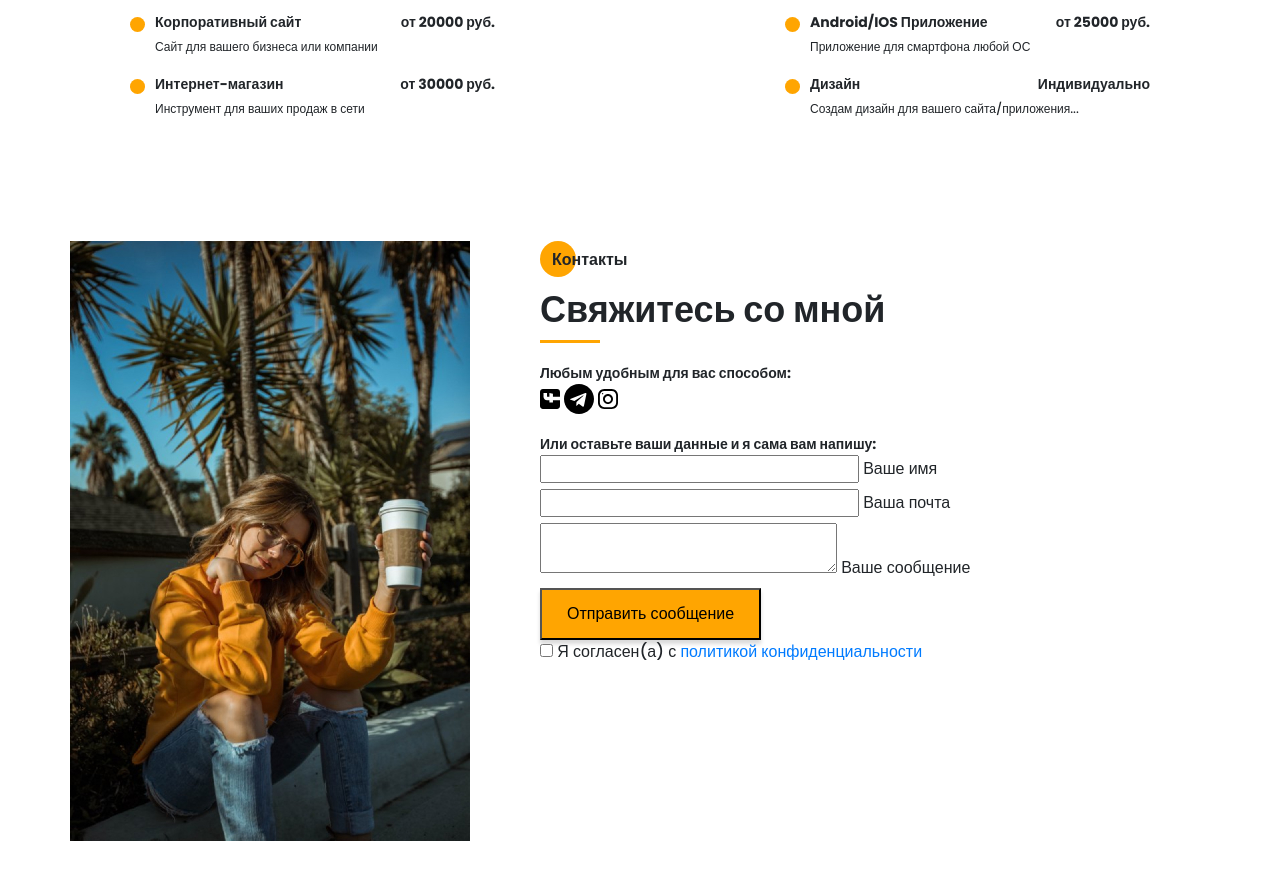
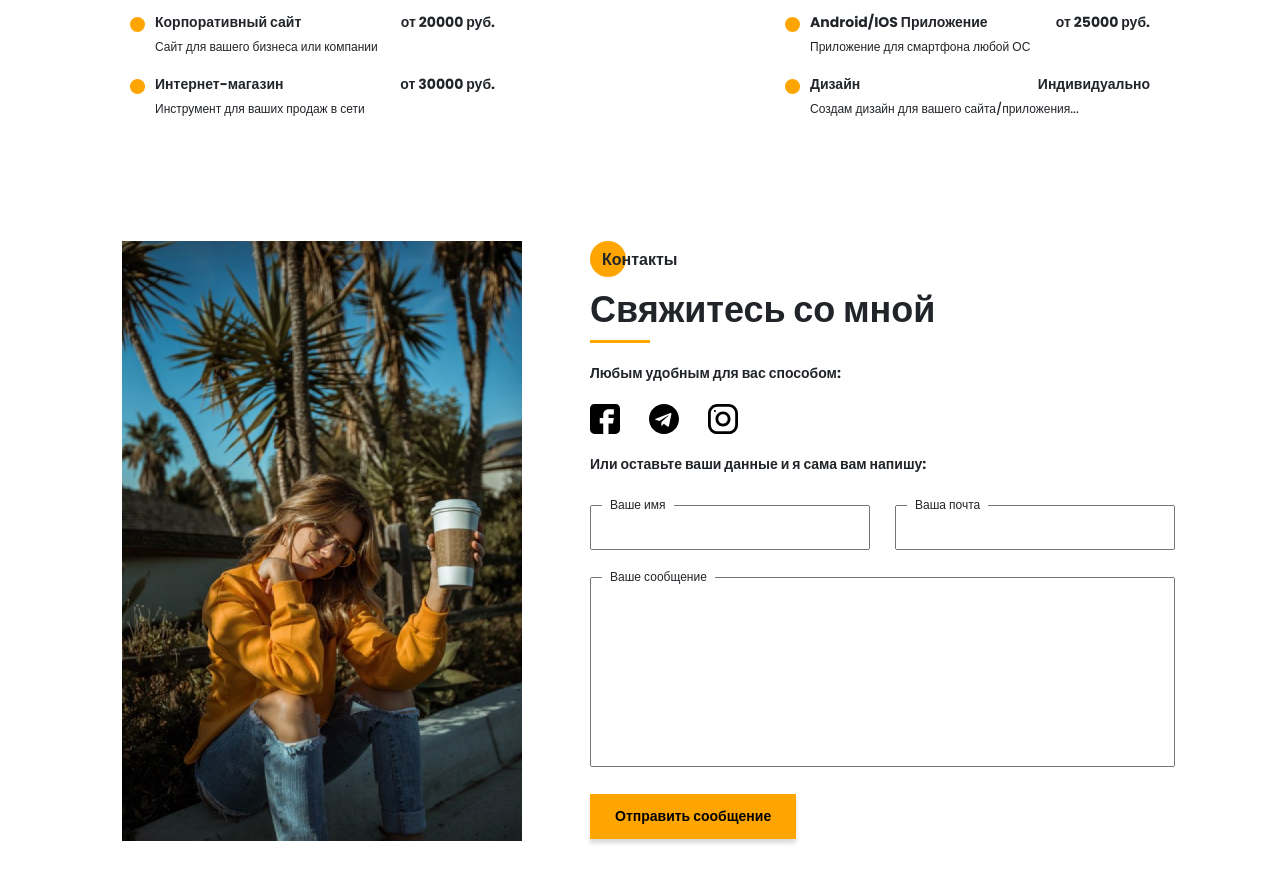
Before and after one commit to PavelTerekhov/portfolio, a plain HTML site: page src/index.html in a window 1280 px wide. Shown: the part 4485-5368 px from the top of the page. Drawn offline with nearby package versions, Linux system fonts and the light colour scheme; files that its build step writes are made by us from their sources; files whose address does not match are found by name.

Commit message:
added style in _contacts.scss

```diff
--- a/src/index.html
+++ b/src/index.html
@@ -457,13 +457,13 @@
                     </div>
                     <div class="contacts__social">
                         <a href="#" class="contacts__link">
-                            <img src="icons/social/facebook.svg" alt="facebook">
+                            <img src="icons/social/Facebook-deg.svg" alt="facebook">
                         </a>
                         <a href="#" class="contacts__link">
                             <img src="icons/social/telegram.svg" alt="telegram">
                         </a>
                         <a href="#" class="contacts__link">
-                            <img src="icons/social/instagram.svg" alt="instagram">
+                            <img src="icons/social/instagram-deg.svg" alt="instagram">
                         </a>
                     </div>
                     <div class="title title_fz14 contacts__text">
@@ -486,10 +486,6 @@
                         </div>
                         <div class="contacts__triggers">
                             <button class="contacts__btn btn">Отправить сообщение</button>
-                            <div class="contacts__policy">
-                                <input required type="checkbox">
-                                <span>Я согласен(а) с <a href="/policy.html">политикой конфиденциальности</a></span>
-                            </div>
                         </div>
                     </form>
                 </div>
--- a/src/sass/blocks/_contacts.scss
+++ b/src/sass/blocks/_contacts.scss
@@ -1,12 +1,11 @@
 .contacts {
-    padding-top: 120px;
+    padding: 120px 0 90px 0;
     &__wrapper {
+        padding: 0 35px 0 52px;
         display: grid;
-        grid-template-columns: 400px 670px;
-        grid-template-rows: minmax(245px, auto) minmax(255px, auto);
-        grid-auto-rows: minmax(245px, auto);
-        column-gap: 70px;
-        row-gap: 40px;
+        grid-template-columns: 400px 585px;
+        justify-content: space-between;
+
     }
     &__photo {
         grid-row: 1/3;
@@ -25,8 +24,57 @@
         padding: 1px 0 0 12px;
         @include before_circle;
     }
-    &__text {
+    &__text, &__social {
         margin-top: 20px;
+    }
+    &__link {
+        margin-right: 25px;
+        img {
+            max-width: 30px;
+            max-height: 30px;
+        }
+    }
+    &__form {
+        margin-top: 30px;
+        display: grid;
+        grid-template: 45px 190px 45px / repeat(2, 280px);
+        justify-content: space-between;
+        row-gap: 27px;
+        label {
+            position: absolute;
+            height: 18px;
+            padding: 0 8px;
+            background-color: #fff;
+            font-size: 12px;
+            display: block;
+            margin-bottom: 0;
+            top: -9px;
+            left: 12px;
+        }
+    }
+    &__input {
+        position: relative;
+        input {
+            width: 100%;
+            height: 100%;
+            padding-left: 0 20px;
+            font-size: 12px;
+        }
+    }
+    &__textarea {
+        position: relative;
+        grid-column: 1 / 3;
+        textarea {
+            width: 100%;
+            height: 100%;
+            resize: none;
+            padding: 20px;
+            font-size: 12px;
+        }
+    }
+    &__btn  {
+        border: none;
+        font-weight: bold;
         font-size: 14px;
         line-height: 21px;
     }
```
Also changed, not shown: dist/index.html (+1 -1 lines), dist/css/style.min.css, dist/icons/Facebook-degrin.svg (added), dist/icons/Facebook.svg (added), dist/icons/Instagram-deg.svg (added), dist/icons/Instagram.svg (added), dist/icons/social/Facebook-deg.svg (added), dist/icons/social/Facebook-degrin.svg (added), dist/icons/social/Instagram-deg.svg (added), src/icons/social/Facebook-deg.svg (added), src/icons/social/Instagram-deg.svg (added).
